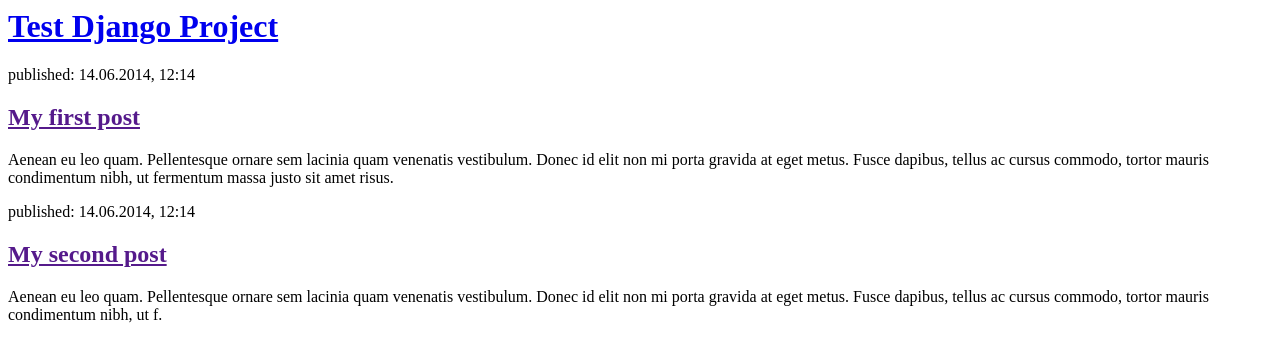
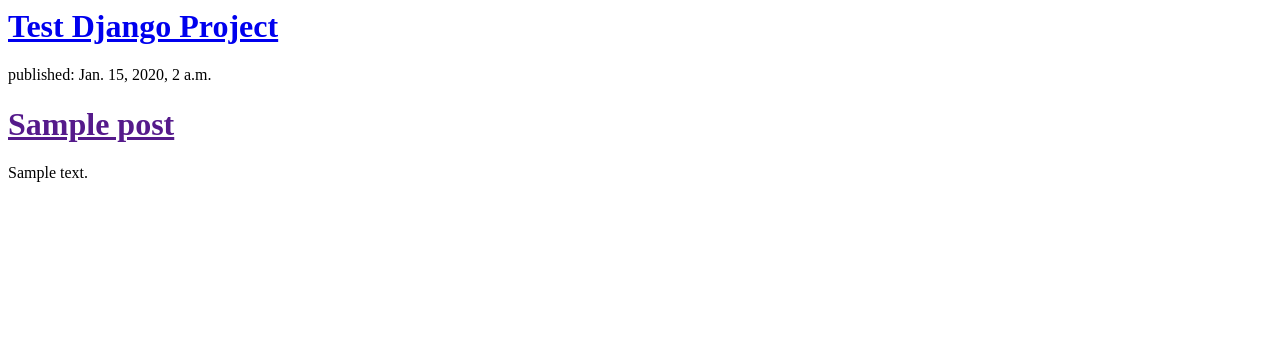
Before and after one commit to temucher/TestDjangoProject, a Django app: template blog/templates/blog/post_list.html in a window 1280 px wide. Shown: the top 362 px of the page. Run offline with Django 3.2, Linux system fonts and the light colour scheme; the template is opened without the code that fills it: values that come from a table or form of the project are taken from there, others are empty; tables that the repository leaves empty hold one stand-in row (values such as "Sample post").

Commit message:
Modified templates to display database posts

```diff
--- a/blog/templates/blog/post_list.html
+++ b/blog/templates/blog/post_list.html
@@ -7,16 +7,12 @@
             <h1><a href="/">Test Django Project</a></h1>
         </div>
 
+        {% for post in posts%}
         <div>
-            <p>published: 14.06.2014, 12:14</p>
-            <h2><a href="">My first post</a></h2>
-            <p>Aenean eu leo quam. Pellentesque ornare sem lacinia quam venenatis vestibulum. Donec id elit non mi porta gravida at eget metus. Fusce dapibus, tellus ac cursus commodo, tortor mauris condimentum nibh, ut fermentum massa justo sit amet risus.</p>
+            <p>published: {{ post.published_date }}</p>
+            <h1><a href="">{{ post.title }}</a></h1>
+            <p>{{ post.text|linebreaksbr }}</p>
         </div>
-
-        <div>
-            <p>published: 14.06.2014, 12:14</p>
-            <h2><a href="">My second post</a></h2>
-            <p>Aenean eu leo quam. Pellentesque ornare sem lacinia quam venenatis vestibulum. Donec id elit non mi porta gravida at eget metus. Fusce dapibus, tellus ac cursus commodo, tortor mauris condimentum nibh, ut f.</p>
-        </div>
+         {% endfor %}
     </body>
 </html>
--- a/blog/urls.py
+++ b/blog/urls.py
@@ -3,5 +3,5 @@ from . import views
 from django.urls import path
 
 urlpatterns = [
-    url(r'^$', views.post_list, name='post_list'),
+    url(r'^$', views.post_list, name='post_list'),  # potentiall use path, following tutorial and pretty sure this is an outdated method
 ]
--- a/blog/views.py
+++ b/blog/views.py
@@ -1,6 +1,8 @@
 from django.shortcuts import render
-
+from .models import Post
+from django.utils import timezone
 # Create your views here.
 
 def post_list(request):
-    return render(request, 'blog/post_list.html')
+    posts = Post.objects.filter(published_date__lte=timezone.now()).order_by('published_date')  # QuerySet
+    return render(request, 'blog/post_list.html', {'posts': posts})
```
